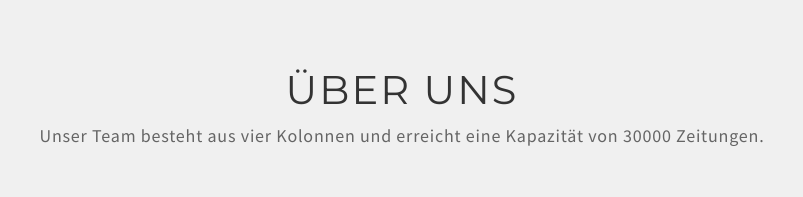
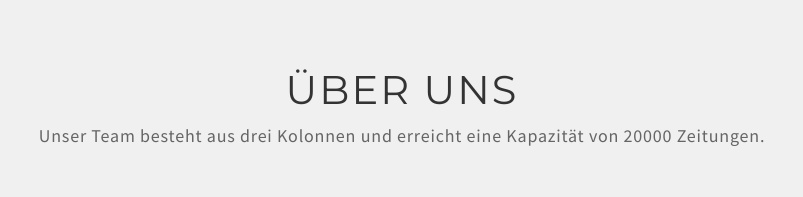
Before and after one commit to pumping-iron-man/work-website, a plain HTML site: page index.html in a window 1280 px wide. Shown: the part 920-1117 px from the top of the page, 238-1041 px from the left. Drawn offline with Linux system fonts and the light colour scheme.

Commit message:
update sizing

```diff
--- a/index.html
+++ b/index.html
@@ -82,7 +82,7 @@
         <div class="col-md-offset-2 col-md-8 col-sm-offset-1 col-sm-10">
           <div class="section-title">
             <h2>Über uns</h2>
-            <p>Unser Team besteht aus vier Kolonnen und erreicht eine Kapazität von 30000 Zeitungen.</p>
+            <p>Unser Team besteht aus drei Kolonnen und erreicht eine Kapazität von 20000 Zeitungen.</p>
           </div>
           <div>
             <p>
```
